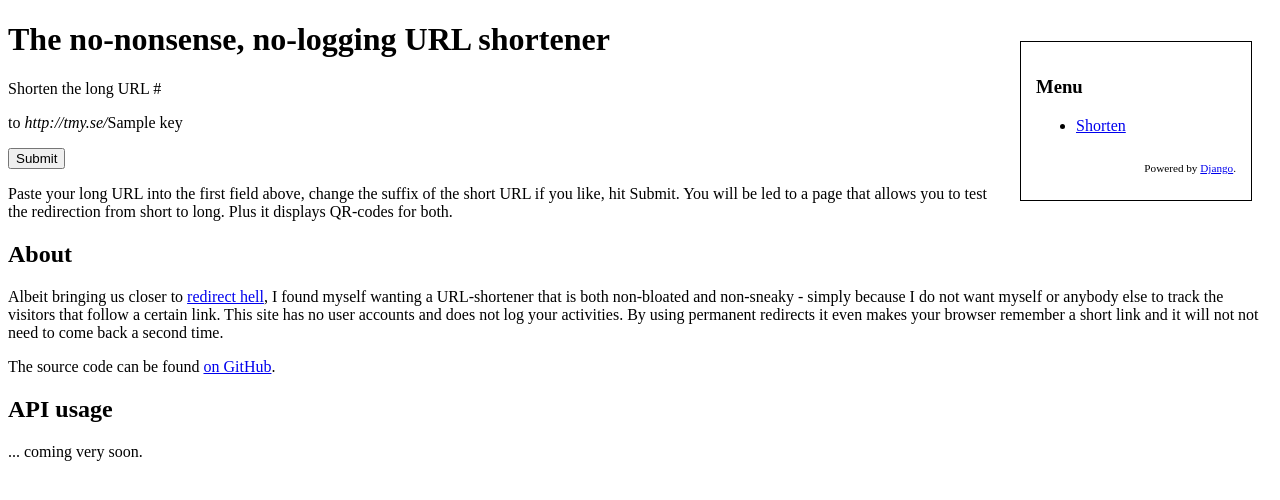
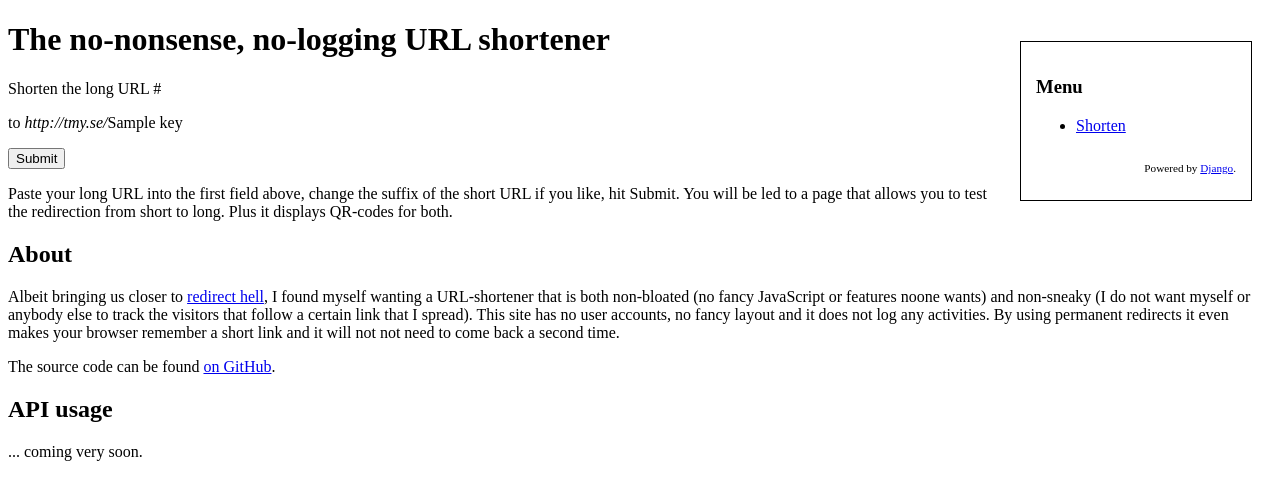
Before and after one commit to ivh/ShortUrl, a Django app: template templates/shorten.html in a window 1280 px wide. Shown: the top 500 px of the page. Run offline with Django 3.2, Linux system fonts and the light colour scheme; the template is opened without the code that fills it: most values are stand-ins (such as "Sample title", 1, 10 or a date in 2020).

Commit message:
better text

```diff
--- a/templates/shorten.html
+++ b/templates/shorten.html
@@ -20,11 +20,12 @@
 <p>Albeit bringing us closer
 to <a href="http://royal.pingdom.com/2010/09/22/is-the-web-heading-toward-redirect-hell/">redirect
 hell</a>, I found myself wanting a URL-shortener that is both
-non-bloated and non-sneaky - simply because I do not want myself or
-anybody else to track the visitors that follow a certain link. This
-site has no user accounts and does not log your activities. By using
-permanent redirects it even makes your browser remember a short link
-and it will not not need to come back a second time.</p>
+non-bloated (no fancy JavaScript or features noone wants) and
+non-sneaky (I do not want myself or anybody else to track the visitors
+that follow a certain link that I spread). This site has no user
+accounts, no fancy layout and it does not log any activities. By
+using permanent redirects it even makes your browser remember a short
+link and it will not not need to come back a second time.</p>
 
 <p>The source code can be
 found <a href="http://github.com/ivh/ShortUrl">on GitHub</a>.
```
